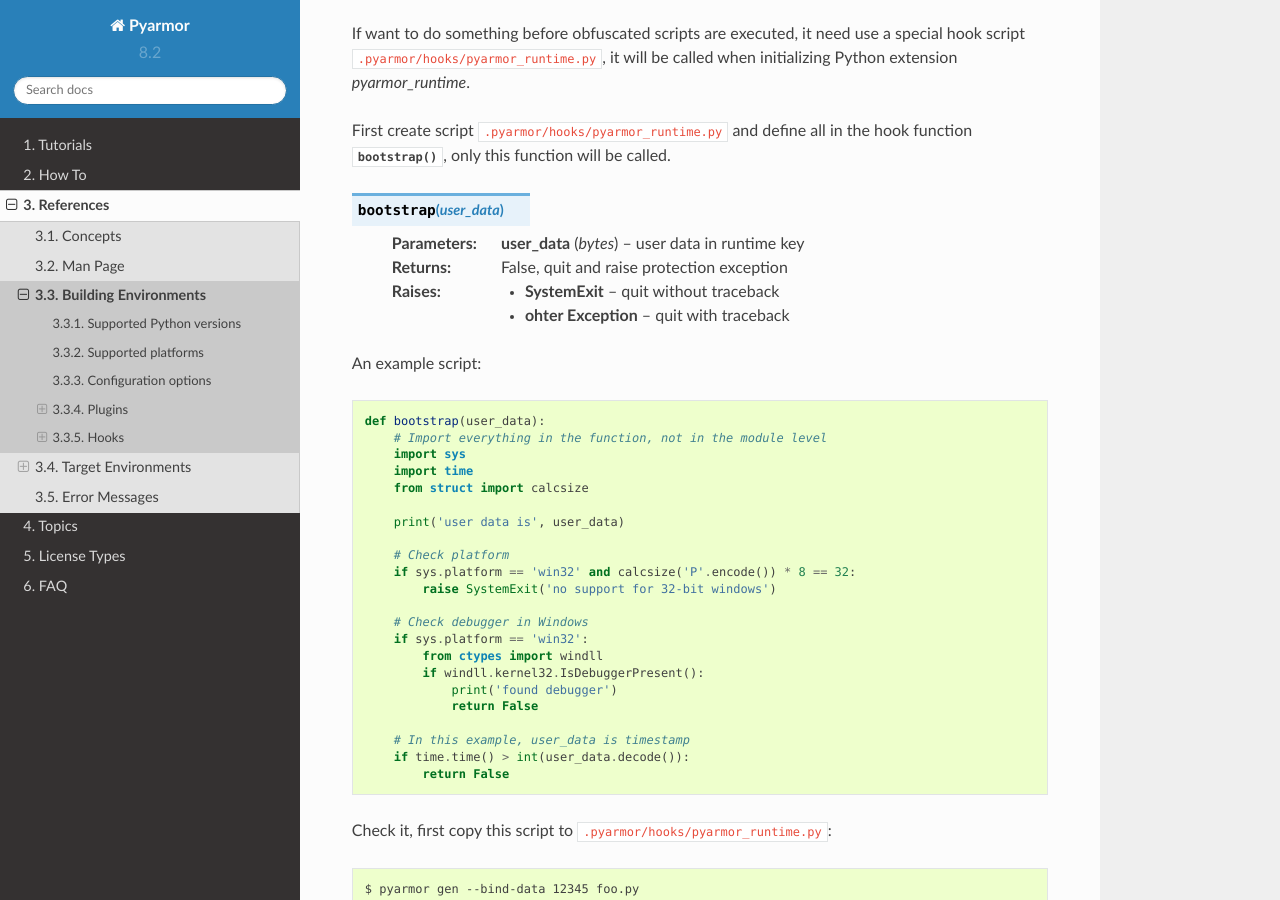
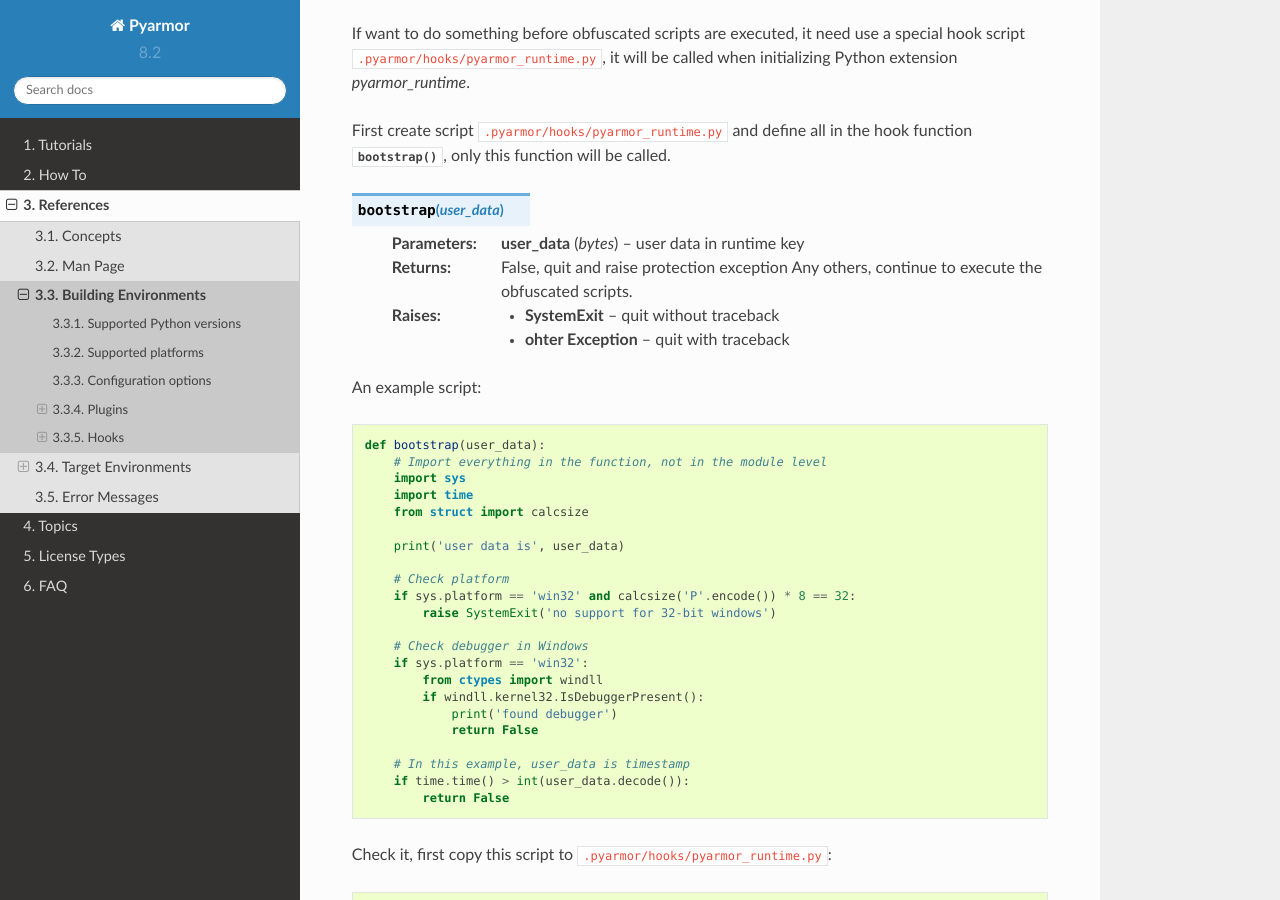
Before and after one commit to dashingsoft/pyarmor, a Sphinx documentation site: the page built from docs/reference/environments.rst, in a window 1280 px wide and 900 px high, scrolled down 5124 px. Built offline with Sphinx 7.4.7 and the Read the Docs theme 2.0.0, drawn with Linux system fonts in a browser that asks for light colours.

Commit message:
Add notes for special hook script

```diff
--- a/docs/reference/environments.rst
+++ b/docs/reference/environments.rst
@@ -230,6 +230,7 @@
 
    :param bytes user_data: user data in runtime key
    :return: False, quit and raise protection exception
+            Any others, continue to execute the obfuscated scripts.
    :raises SystemExit: quit without traceback
    :raises ohter Exception: quit with traceback
 
```
